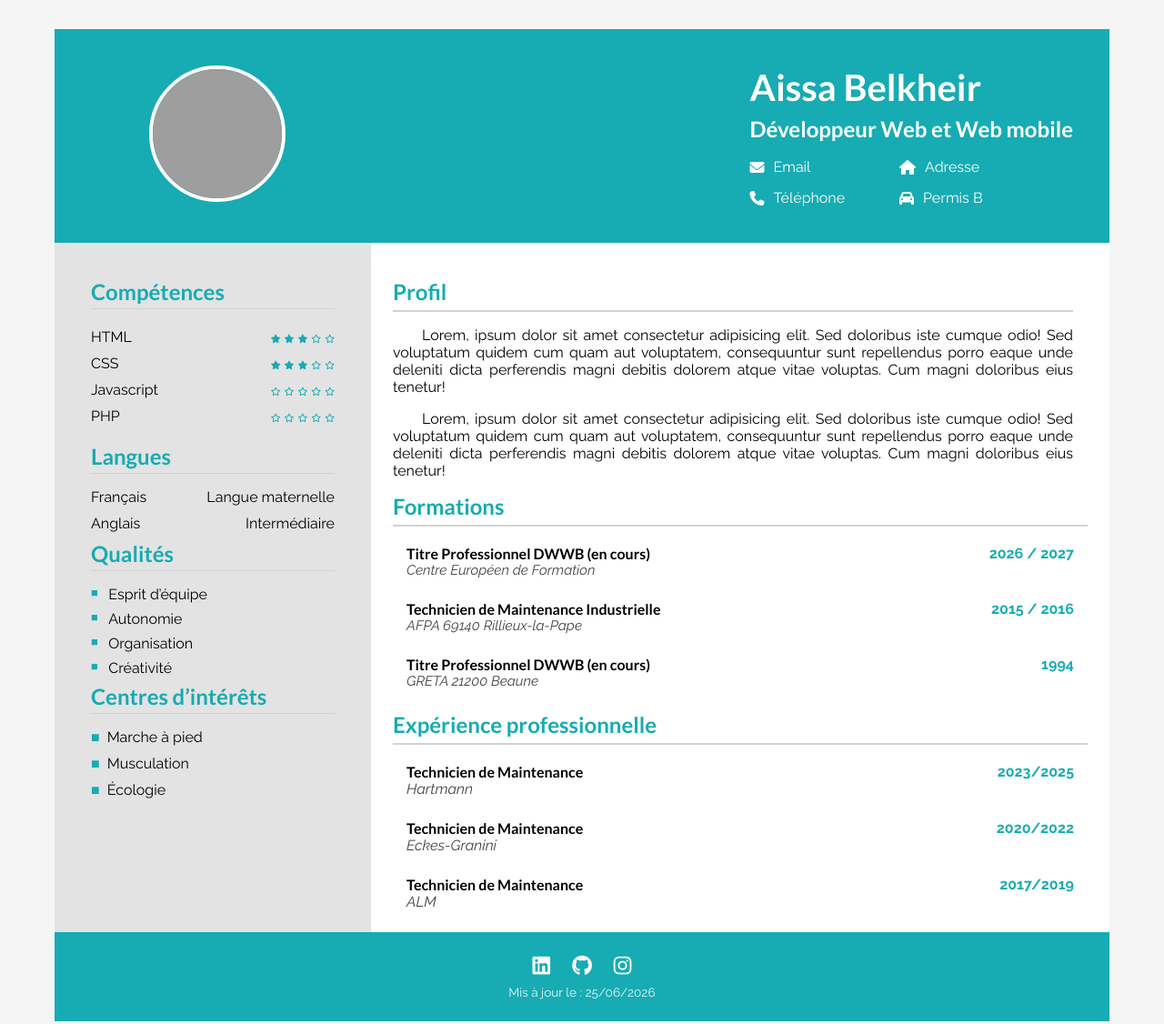
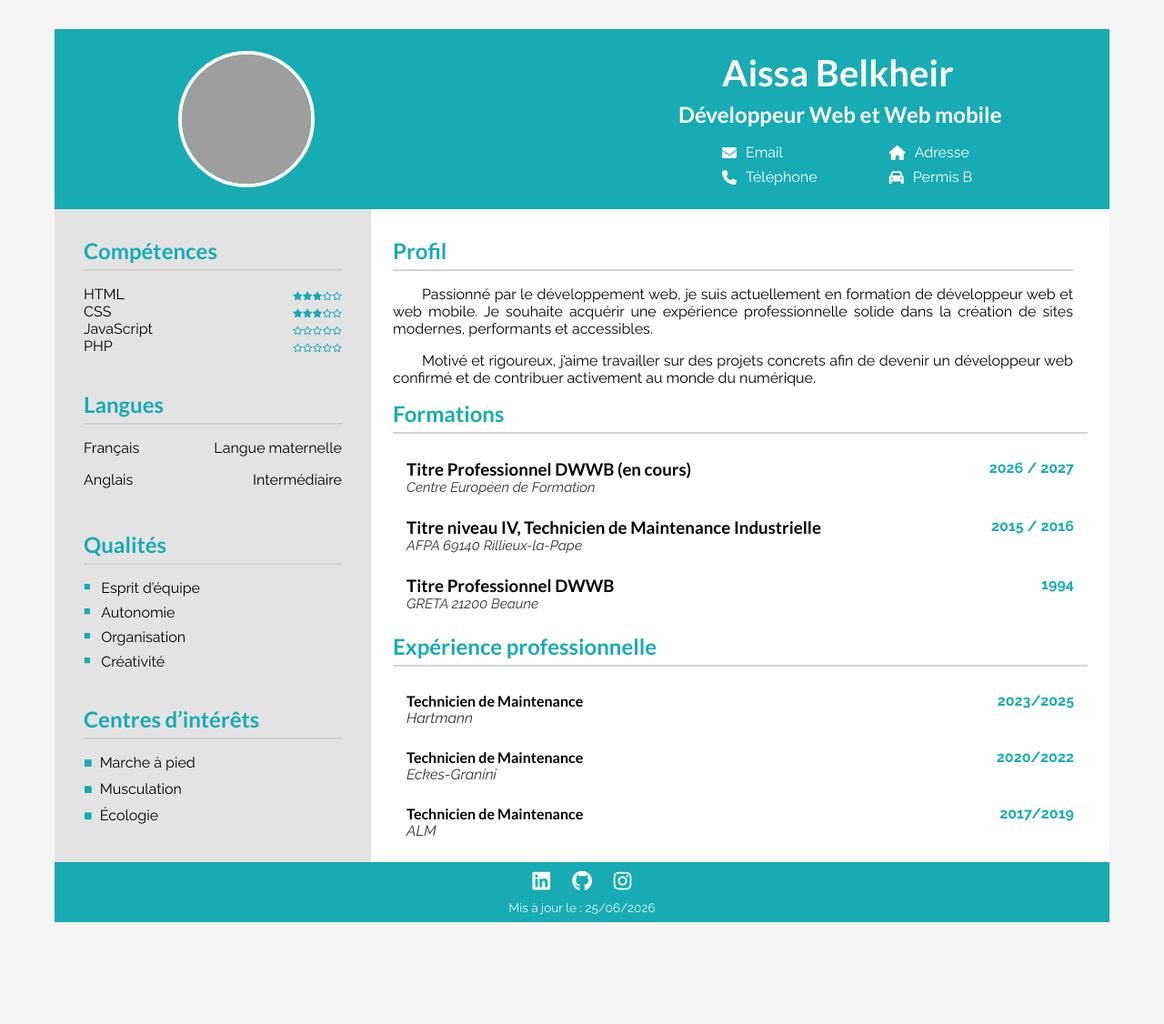
Before and after one commit to issadev04/CV2, a plain HTML site: page index.html in a window 1280 px wide. Shown: the whole page at 91% size. After the commit the page ends 1046 px from the top, so only its background shows below. Drawn offline with Linux system fonts and the light colour scheme; grey boxes are pictures that could not be loaded.

Commit message:
Finalisation du CV et ajustements visuels

```diff
--- a/assets/css/style.css
+++ b/assets/css/style.css
@@ -1,62 +1,71 @@
-@import url("https://fonts.googleapis.com/css2?family=Lato:ital,wght@0,100;0,300;0,400;0,700;0,900;1,100;1,300;1,400;1,700;1,900&display=swap");
+/* =========================
+   FONTS
+========================= */
 
-/*police d'écriture pour:
-    - les Titres: Lato
-    - les Textes : Raleway
-  */
 
-/*Raleway avec @font-face*/
 
+/* Raleway */
 @font-face {
   font-family: "Raleway";
   src: url("../fonts/Raleway-Bold.ttf") format("truetype");
   font-weight: 700;
   font-style: normal;
 }
+
 @font-face {
   font-family: "Raleway";
   src: url("../fonts/Raleway-Italic.ttf") format("truetype");
   font-weight: 400;
   font-style: italic;
 }
+
 @font-face {
   font-family: "Raleway";
   src: url("../fonts/Raleway-Regular.ttf") format("truetype");
   font-weight: 400;
   font-style: normal;
 }
-/*RESET*/
+
+/* =========================
+   RESET
+========================= */
 
 * {
   margin: 0;
   padding: 0;
   box-sizing: border-box;
 }
-/*BODY*/
+
+/* =========================
+   BASE / BODY
+========================= */
 
 body {
   background-color: #f5f5f5;
   font-family: "Raleway", sans-serif;
   font-size: 1rem;
+}
 
-}
-/*CV*/
+/* =========================
+   CV CONTAINER
+========================= */
 
 .cv {
-  max-width: 1160px;;
+  max-width: 1160px;
   width: 100%;
   margin: 2rem auto;
   background-color: #e3e3e3;
+}
 
-}
-/*HEADER*/
+/* =========================
+   HEADER
+========================= */
 
 .header {
   background: #17abb3;
   display: flex;
   flex-direction: column;
-  align-items: stretch;
-  padding: 2.5rem;
+  padding: 1.5rem;
   gap: 1.5rem;
   grid-area: header;
   text-align: left;
@@ -66,81 +75,92 @@ body {
   display: flex;
   flex-direction: column;
   align-items: flex-start;
-
-  color: white;
-
+  color: #ffffff;
 }
 
+
+/* TITRES */
 h1,
 h2 {
-  margin: 0;
+  font-family: "Lato", sans-serif;
   text-align: left;
+  line-height: 1.2;
+}
+h3 {
   font-family: "Lato", sans-serif;
-  line-height: 1.2;
-
 }
 
 h1 {
   font-size: 2.5rem;
   margin-bottom: 0.5rem;
-
-
-
+  margin-left: 3rem;
 }
 
 h2 {
-  margin: 0;
   font-size: 1.5rem;
   font-weight: 700;
-  text-align: left;
-  line-height: 1.2;
+  margin: 0;
+}
+
+/* PHOTO */
+.photo {
+  width: 150px;
+  height: 150px;
+  border-radius: 50%;
+  border: 4px solid #ffffff;
+  overflow: hidden;
+  margin-left: 3rem;
+  flex-shrink: 0;
 }
 
 .photo img {
   width: 100%;
   height: 100%;
   object-fit: cover;
+  object-position: center 70%;
   cursor: zoom-in;
   transition: transform 0.3s ease;
 }
+
 .photo img:hover {
   transform: scale(1.05);
 }
-.photo {
-  width: 150px;
-  height: 150px;
-  border-radius: 50%;
-  border: 4px solid white;
-  overflow: hidden;
+
+/* TOP HEADER */
+.top {
+  display: flex;
+  align-items: flex-start;
+  justify-content: flex-start;
+  gap: 25rem;
   margin-left: 4rem;
 }
 
-.top {
-  display: flex;
-  align-items: flex-start;
-  justify-content: space-between;
-  gap: 3rem;
-}
 .right {
   display: flex;
   flex-direction: column;
-  align-items: flex-start;
   gap: 0.8rem;
 }
+
+/* CONTACT */
 .contact {
   display: grid;
   grid-template-columns: 1fr 1fr;
-  gap: 15px 60px;
-  color: white;
+  gap: 0.5rem 60px;
+  color: #ffffff;
   margin-top: 0.3rem;
-  justify-items: start;
+  margin-left: 3rem;
 }
 
 .contact > div {
   display: flex;
   align-items: center;
   gap: 10px;
-  justify-self: start;
+}
+
+.contact a {
+  color: #ffffff;
+  text-decoration: none;
+  font-weight: 400;
 }
 
 .contact a:hover {
@@ -157,31 +177,35 @@ h2 {
   font-size: 1rem;
   transition: opacity 0.3s ease;
 }
+
 .contact div:hover i {
   opacity: 0.6;
 }
-.contact a {
-  color: white;
-  text-decoration: none;
-   font-weight: 400;
-}
+
+/* =========================
+   LAYOUT BLOCS
+========================= */
+
 .blocs {
   display: flex;
-  gap: 0;
   flex-wrap: nowrap;
   align-items: stretch;
 }
+
 .bloc-gauche {
   flex: 0 0 30%;
+  background-color: #e3e3e3;
   min-width: 0;
-  background-color: #e3e3e3
+
+
 }
+
 
 .bloc-droit {
   flex: 1;
+  padding: 0 1.5rem;
+  background: #ffffff;
   min-width: 0;
-   padding: 0 1.5rem;
-   background: #ffffff
 }
 
 .blocs h2 {
@@ -189,52 +213,50 @@ h2 {
   border-bottom: 2px solid #d3d3d3;
   padding-bottom: 5px;
   margin-bottom: 1rem;
- color:#17abb3
-}
-.bloc-gauche {
-  grid-area: left;
-}
-.bloc-gauche h2 {
-  display: inline-block;
-  border-bottom: 1px solid #d3d3d3;
-  padding-bottom: 3px;
-}
-.competences {
-
-  grid-area: left;
-  padding: 2.5rem;
-  box-sizing: border-box;
-
-}
-.competences h2 {
-  margin-bottom: 1rem;
+  color: #17abb3;
 }
 
-.competences h3 {
-  margin-top: 1rem;
-  margin-bottom: 0.5rem;
+/* =========================
+   LEFT COLUMN
+========================= */
+
+.competences {
+  padding: 2rem;
+  padding-bottom: 0.1rem;
 }
+
 .competences .etoiles i {
   font-size: 0.6rem;
 }
+
+.etoiles {
+  color: #17abb3;
+}
+
 .ligne {
   display: flex;
   justify-content: space-between;
   align-items: center;
-  padding: 5px 0;
+  padding: 0.3 0rem
 }
-.etoiles {
-  color: #17abb3;
 
-}
-.langues h2 {
-  margin-top: 1rem;
-}
+/* LANGUES */
 .langue {
   display: flex;
   justify-content: space-between;
-  align-items: center;
-  margin-bottom: 10px;
+  margin-bottom: 1rem;
+}
+
+
+
+.langues {
+  padding: 2rem;
+   margin-top: 0.5rem;
+}
+
+/* QUALITES */
+.qualites {
+  padding: 0 2rem 2rem;
 }
 
 .qualites ul {
@@ -255,46 +277,55 @@ h2 {
   color: #17abb3;
   font-size: 0.8rem;
 }
+
+/* INTERETS */
+.interets {
+  padding: 0 2rem 2rem;
+}
+
 .interet {
-  display: flex;
-  justify-content: space-between;
-  align-items: center;
   margin-bottom: 10px;
 }
+
 .interet span::before {
   content: "■";
   color: #17abb3;
   margin-right: 0.5rem;
 }
+
+/* =========================
+   PROFIL
+========================= */
+
+.profil {
+  padding-right: 1rem;
+  padding-top: 2rem;
+}
+
 .profil p {
   text-align: justify;
   text-indent: 2rem;
   overflow-wrap: break-word;
   margin-bottom: 1rem;
 }
-.profil {
-   padding-right: 1rem;
-   padding-top: 2.5rem;
-}
+
 /* =========================
-   FORMATIONS (SEO + PRO)
+   FORMATION
 ========================= */
+
 .formation-header {
   display: flex;
   justify-content: space-between;
   align-items: flex-start;
-  width: 100%;
   gap: 1rem;
 }
 
 .formation-item {
   position: relative;
   padding: 12px 15px;
-  margin-bottom: 0rem;
   transition: background-color 0.25s ease;
 }
 
-/* Trait vertical (UX pro, discret) */
 .formation-item::before {
   content: "";
   position: absolute;
@@ -306,7 +337,6 @@ h2 {
   transition: height 0.25s ease;
 }
 
-/* Hover propre */
 .formation-item:hover {
   background-color: #f5f5f5;
 }
@@ -315,57 +345,44 @@ h2 {
   height: 100%;
 }
 
-/* Titre formation (SEO hiérarchie propre) */
 .formation-header .titre {
   font-family: "Lato", sans-serif;
-  font-size: 1rem;
   font-weight: 700;
-  margin: 0;
   flex: 1;
 }
 
-/* Date = couleur header (cohérence visuelle branding) */
 .formation-header .annee {
   color: #17abb3;
   font-weight: 600;
   white-space: nowrap;
-  flex-shrink: 0;
 }
 
-/* Lieu (lisible + propre SEO UX) */
 .formation .lieu {
-
   font-size: 0.95rem;
-  color: #333;
-  text-align: justify;
+  color: #333333;
 }
 
 .formation .lieu em {
   font-style: italic;
-  color: #444;
+  color: #333333;
 }
-.formation h3 {
-  margin-top: 0;
-  margin-bottom: 0;
-}
+
 /* =========================
-   EXPERIENCES (SEO + PRO)
+   EXPERIENCE
 ========================= */
+
 .experience-line {
   display: flex;
   justify-content: space-between;
-  align-items: flex-start;
   gap: 1rem;
 }
 
 .experience-item {
   position: relative;
   padding: 12px 15px;
-  margin-bottom: 0;
   transition: background-color 0.25s ease;
 }
 
-/* Trait vertical identique (cohérence CV = important UX) */
 .experience-item::before {
   content: "";
   position: absolute;
@@ -385,48 +402,39 @@ h2 {
   height: 100%;
 }
 
-/* Poste */
 .experience-left .poste {
   font-family: "Lato", sans-serif;
   font-weight: 700;
-  margin: 0;
 }
 
-/* Entreprise */
 .experience-left .entreprise {
-  margin: 0;
   font-style: italic;
-  color: #444;
+  color: #333333;
 }
 
-/* Date = même couleur branding */
 .experience-right .date {
   color: #17abb3;
   font-weight: 600;
   white-space: nowrap;
 }
+
 .bloc-droit section {
   margin-bottom: 0.8rem;
 }
 
-.formation h2,
-.experiences h2 {
-  margin-bottom: 0.5rem;
-}
+/* =========================
+   FOOTER
+========================= */
 
 .footer {
-
-  background: #17abb3; /* même couleur que le header */
+  background: #17abb3;
   color: white;
-
 }
 
 .footer-content {
-  max-width: 1160px; /* même largeur que ton CV */
-
-  padding: 1.5rem 2rem;
+  max-width: 1160px;
+  padding: 0.5rem 2rem;
   text-align: center;
-
 }
 
 .footer-icons {
--- a/index.html
+++ b/index.html
@@ -1,29 +1,41 @@
 <!DOCTYPE html>
 <html lang="fr">
+
 <head>
-    <meta charset="UTF-8">
-    <meta name="viewport" content="width=device-width, initial-scale=1.0">
-    <title>Document</title>
-    <link rel="stylesheet" href="assets/css/style.css">
+  <meta charset="UTF-8" />
+  <meta name="viewport" content="width=device-width, initial-scale=1.0" />
+  <title>CV - Aissa Belkheir</title>
+
+  <link rel="stylesheet" href="assets/css/style.css" />
+
   <link
     href="https://fonts.googleapis.com/css2?family=Lato:ital,wght@0,400;0,700;1,400&display=swap"
     rel="stylesheet"
   />
-    <link rel="stylesheet" href="https://cdnjs.cloudflare.com/ajax/libs/font-awesome/6.5.0/css/all.min.css">
+
+  <link
+    rel="stylesheet"
+    href="https://cdnjs.cloudflare.com/ajax/libs/font-awesome/6.5.0/css/all.min.css"
+  />
 </head>
+
 <body>
+
   <div class="cv">
-      <div class="header">
+
+    <!-- ================= HEADER ================= -->
+    <header class="header">
 
       <div class="top">
+
         <div class="photo">
           <a href="assets/images/profil/photo.jpg" target="_blank">
             <img src="assets/images/profil/photo.jpg" alt="Photo de profil" />
           </a>
         </div>
 
+        <div class="right">
 
-  <div class="right">
           <div class="infos">
             <h1>Aissa Belkheir</h1>
             <h2>Développeur Web et Web mobile</h2>
@@ -38,7 +50,7 @@
 
             <div>
               <i class="fa-solid fa-house"></i>
-    <a href="https://maps.app.goo.gl/44VoPgrj1dXsTqJJ7" target="_blank" >Adresse</a>
+              <a href="https://maps.app.goo.gl/44VoPgrj1dXsTqJJ7" target="_blank">Adresse</a>
             </div>
 
             <div>
@@ -50,83 +62,45 @@
               <i class="fa-solid fa-car"></i>
               Permis B
             </div>
-  </div> <!-- header -->
-
-
-
 
           </div>
-</div> <!-- header -->
+
         </div>
 
+      </div>
 
+    </header>
 
+    <!-- ================= BLOCS ================= -->
+    <div class="blocs">
 
-  <!--Section Compétences-->
-  <div class="blocs">
-  <div class="bloc-gauche">
+      <!-- LEFT -->
+      <aside class="bloc-gauche">
 
         <section class="competences">
           <h2>Compétences</h2>
 
+          <div class="ligne"><span>HTML</span><span class="etoiles"><i class="fa-solid fa-star"></i><i class="fa-solid fa-star"></i><i class="fa-solid fa-star"></i><i class="fa-regular fa-star"></i><i class="fa-regular fa-star"></i></span></div>
 
+          <div class="ligne"><span>CSS</span><span class="etoiles"><i class="fa-solid fa-star"></i><i class="fa-solid fa-star"></i><i class="fa-solid fa-star"></i><i class="fa-regular fa-star"></i><i class="fa-regular fa-star"></i></span></div>
 
- <div class="ligne">
-  <span>HTML</span>
-  <span class="etoiles">
-    <i class="fa-solid fa-star"></i>
-    <i class="fa-solid fa-star"></i>
-    <i class="fa-solid fa-star"></i>
-    <i class="fa-regular fa-star"></i>
-    <i class="fa-regular fa-star"></i>
-  </span>
-</div>
-<div class="ligne">
-  <span>CSS</span>
-  <span class="etoiles">
-    <i class="fa-solid fa-star"></i>
-    <i class="fa-solid fa-star"></i>
-    <i class="fa-solid fa-star"></i>
-    <i class="fa-regular fa-star"></i>
-    <i class="fa-regular fa-star"></i>
-  </span>
-</div>
+          <div class="ligne"><span>JavaScript</span><span class="etoiles"><i class="fa-regular fa-star"></i><i class="fa-regular fa-star"></i><i class="fa-regular fa-star"></i><i class="fa-regular fa-star"></i><i class="fa-regular fa-star"></i></span></div>
 
-<div class="ligne">
-  <span>Javascript</span>
-  <span class="etoiles">
-    <i class="fa-regular fa-star"></i>
-    <i class="fa-regular fa-star"></i>
-    <i class="fa-regular fa-star"></i>
-    <i class="fa-regular fa-star"></i>
-    <i class="fa-regular fa-star"></i>
-  </span>
-</div>
-<div class="ligne">
-  <span>PHP</span>
-  <span class="etoiles">
-    <i class="fa-regular fa-star"></i>
-    <i class="fa-regular fa-star"></i>
-    <i class="fa-regular fa-star"></i>
-    <i class="fa-regular fa-star"></i>
-    <i class="fa-regular fa-star"></i>
-  </span>
-</div>
+          <div class="ligne"><span>PHP</span><span class="etoiles"><i class="fa-regular fa-star"></i><i class="fa-regular fa-star"></i><i class="fa-regular fa-star"></i><i class="fa-regular fa-star"></i><i class="fa-regular fa-star"></i></span></div>
 
-
-
+        </section>
 
         <section class="langues">
           <h2>Langues</h2>
 
           <div class="langue">
-    <span class="nom-langue">Français</span>
-    <span class="niveau">Langue maternelle</span>
+            <span>Français</span>
+            <span>Langue maternelle</span>
           </div>
 
           <div class="langue">
-    <span class="nom-langue">Anglais</span>
-    <span class="niveau">Intermédiaire</span>
+            <span>Anglais</span>
+            <span>Intermédiaire</span>
           </div>
         </section>
 
@@ -139,36 +113,32 @@
             <li>Créativité</li>
           </ul>
         </section>
+
         <section class="interets">
           <h2>Centres d’intérêts</h2>
-  <div class="interet">
-    <span>Marche à pied</span>
-  </div>
 
-  <div class="interet">
-    <span>Musculation</span>
-  </div>
+          <div class="interet"><span>Marche à pied</span></div>
+          <div class="interet"><span>Musculation</span></div>
+          <div class="interet"><span>Écologie</span></div>
 
-  <div class="interet">
-    <span>Écologie</span>
-  </div>
         </section>
-  </div>
 
-  <div class="bloc-droit">
+      </aside>
 
+      <!-- RIGHT -->
+      <main class="bloc-droit">
 
         <section class="profil">
           <h2>Profil</h2>
 
           <p>
-    Lorem, ipsum dolor sit amet consectetur adipisicing elit. Sed doloribus iste cumque odio! Sed voluptatum quidem cum quam aut voluptatem, consequuntur sunt repellendus porro eaque unde deleniti dicta perferendis magni debitis dolorem atque vitae voluptas. Cum magni doloribus eius tenetur!
+            Passionné par le développement web, je suis actuellement en formation de développeur web et web mobile.
+            Je souhaite acquérir une expérience professionnelle solide dans la création de sites modernes, performants et accessibles.
           </p>
 
           <p>
-    Lorem, ipsum dolor sit amet consectetur adipisicing elit. Sed doloribus iste cumque odio! Sed voluptatum quidem cum quam aut voluptatem, consequuntur sunt repellendus porro eaque unde deleniti dicta perferendis magni debitis dolorem atque vitae voluptas. Cum magni doloribus eius tenetur!
+            Motivé et rigoureux, j’aime travailler sur des projets concrets afin de devenir un développeur web confirmé et de contribuer activement au monde du numérique.
           </p>
-</section>
         </section>
 
         <section class="formation">
@@ -176,46 +146,27 @@
           <h2>Formations</h2>
 
           <article class="formation-item">
-
             <header class="formation-header">
-      <h3 class="titre">
-        <strong>Titre Professionnel DWWB (en cours)</strong>
-      </h3>
+              <h3 class="titre"><strong>Titre Professionnel DWWB (en cours)</strong></h3>
               <p class="annee">2026 / 2027</p>
             </header>
-
-    <p class="lieu">
-      <em>Centre Européen de Formation</em>
-    </p>
-
+            <p class="lieu"><em>Centre Européen de Formation</em></p>
           </article>
 
           <article class="formation-item">
-
             <header class="formation-header">
-      <h3 class="titre">
-        <strong>Technicien de Maintenance Industrielle</strong>
-      </h3>
+              <h3 class="titre"><strong>Titre niveau IV, Technicien de Maintenance Industrielle</strong></h3>
               <p class="annee">2015 / 2016</p>
             </header>
-
-    <p class="lieu">
-      <em>AFPA 69140 Rillieux-la-Pape</em>
-    </p>
-
+            <p class="lieu"><em>AFPA 69140 Rillieux-la-Pape</em></p>
           </article>
 
           <article class="formation-item">
-
             <header class="formation-header">
-      <h3 class="titre">Titre Professionnel DWWB (en cours)</h3>
+              <h3 class="titre">Titre Professionnel DWWB</h3>
               <p class="annee">1994</p>
             </header>
-
-    <p class="lieu">
-      <em>GRETA 21200 Beaune</em>
-    </p>
-
+            <p class="lieu"><em>GRETA 21200 Beaune</em></p>
           </article>
 
         </section>
@@ -224,91 +175,69 @@
 
           <h2>Expérience professionnelle</h2>
 
-  <div class="experience-item">
-
+          <article class="experience-item">
             <div class="experience-line">
-
               <div class="experience-left">
                 <p class="poste"><strong>Technicien de Maintenance</strong></p>
                 <p class="entreprise"><em>Hartmann</em></p>
               </div>
-
               <div class="experience-right">
                 <p class="date">2023/2025</p>
               </div>
+            </div>
+          </article>
 
-    </div>
-
-  </div>
-
-  <div class="experience-item">
-
+          <article class="experience-item">
             <div class="experience-line">
-
               <div class="experience-left">
-        <p class="poste"><strong>Technicien de Maintenance </strong></p>
+                <p class="poste"><strong>Technicien de Maintenance</strong></p>
                 <p class="entreprise"><em>Eckes-Granini</em></p>
               </div>
-
               <div class="experience-right">
                 <p class="date">2020/2022</p>
               </div>
+            </div>
+          </article>
 
-    </div>
-
-  </div>
-
-  <div class="experience-item">
-
+          <article class="experience-item">
             <div class="experience-line">
-
               <div class="experience-left">
                 <p class="poste"><strong>Technicien de Maintenance</strong></p>
                 <p class="entreprise"><em>ALM</em></p>
               </div>
-
               <div class="experience-right">
                 <p class="date">2017/2019</p>
               </div>
+            </div>
+          </article>
+
+        </section>
+
+      </main>
 
     </div>
 
-  </div>
+    <!-- ================= FOOTER ================= -->
+    <footer class="footer">
 
-</section>
-
-</div>
-  </div>
-<footer class="footer">
       <div class="footer-content">
 
         <div class="footer-icons">
 
-  <a href="https://www.linkedin.com" target="_blank" rel="noopener noreferrer" aria-label="LinkedIn">
-    <i class="fa-brands fa-linkedin"></i>
-  </a>
-
-  <a href="https://github.com/issadev04" target="_blank" rel="noopener noreferrer" aria-label="GitHub">
-    <i class="fa-brands fa-github"></i>
-  </a>
-
-  <a href="https://www.instagram.com" target="_blank" rel="noopener noreferrer" aria-label="Instagram">
-    <i class="fa-brands fa-instagram"></i>
-  </a>
+          <a href="https://www.linkedin.com" target="_blank"><i class="fa-brands fa-linkedin"></i></a>
+          <a href="https://github.com/issadev04" target="_blank"><i class="fa-brands fa-github"></i></a>
+          <a href="https://www.instagram.com" target="_blank"><i class="fa-brands fa-instagram"></i></a>
 
         </div>
 
-    <p class="footer-update">
-      Mis à jour le : 25/06/2026
-    </p>
+        <p class="footer-update">Mis à jour le : 25/06/2026</p>
 
       </div>
+
     </footer>
 
-
-
-
-</div> <!-- cv -->
+  </div>
 
 </body>
+
 </html>
```
Lines whose indentation alone changed are shown as unchanged.
